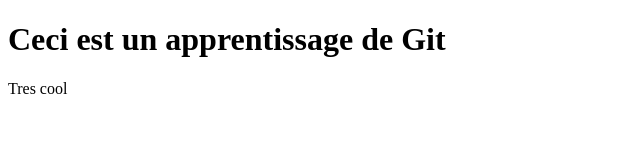
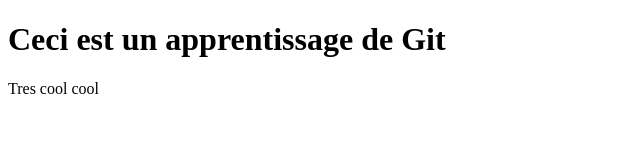
Before and after one commit to franklinroosevelth/agence_immigration, a plain HTML site: page index.html in a window 1280 px wide. Shown: the full height of the page, 0-640 px from the left. Drawn offline with Linux system fonts and the light colour scheme.

Commit message:
tympan 2

```diff
--- a/index.html
+++ b/index.html
@@ -5,6 +5,6 @@
     </head>
     <body>
         <h1>Ceci est un apprentissage de Git</h1>
-        <label>Tres cool</label>
+        <label>Tres cool cool</label>
     </body>
 </html>
```
